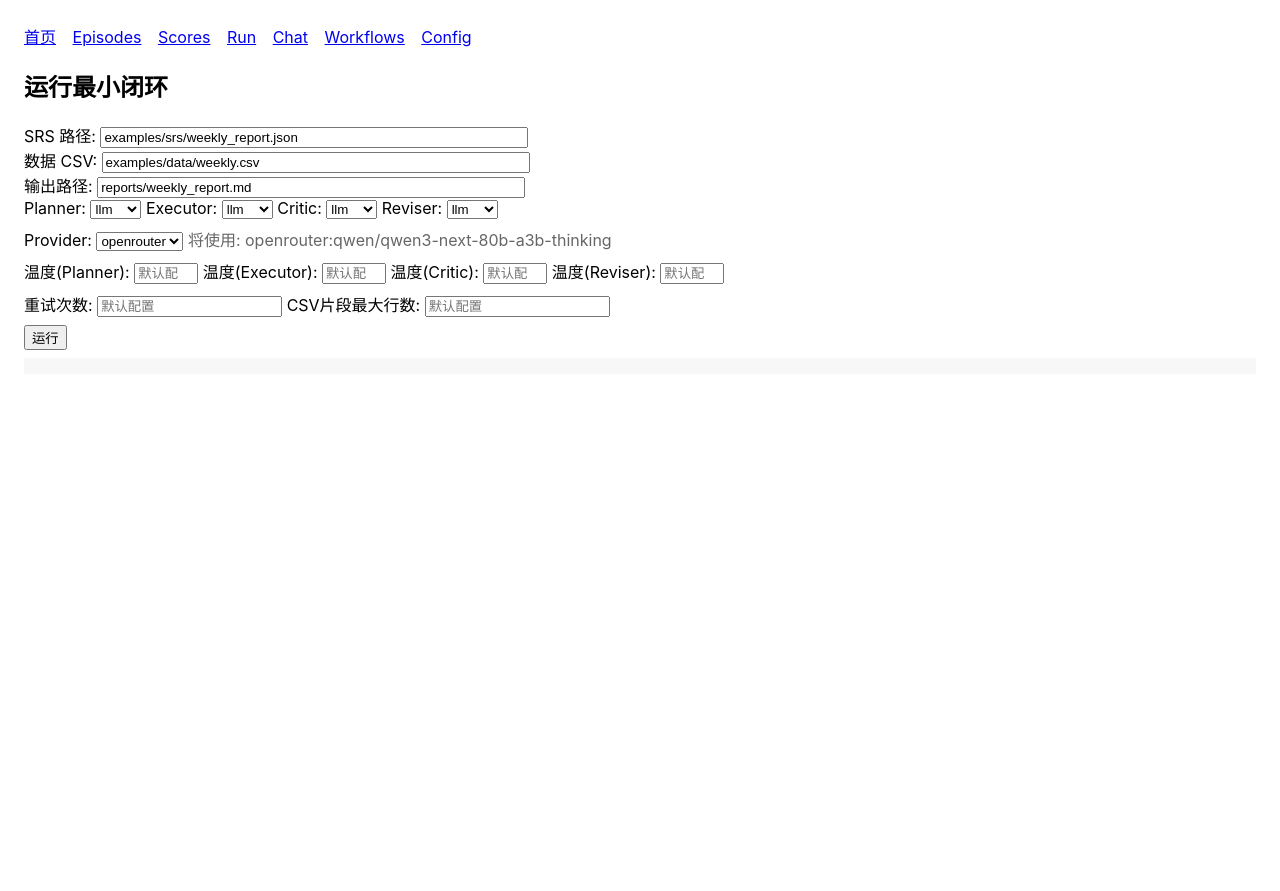
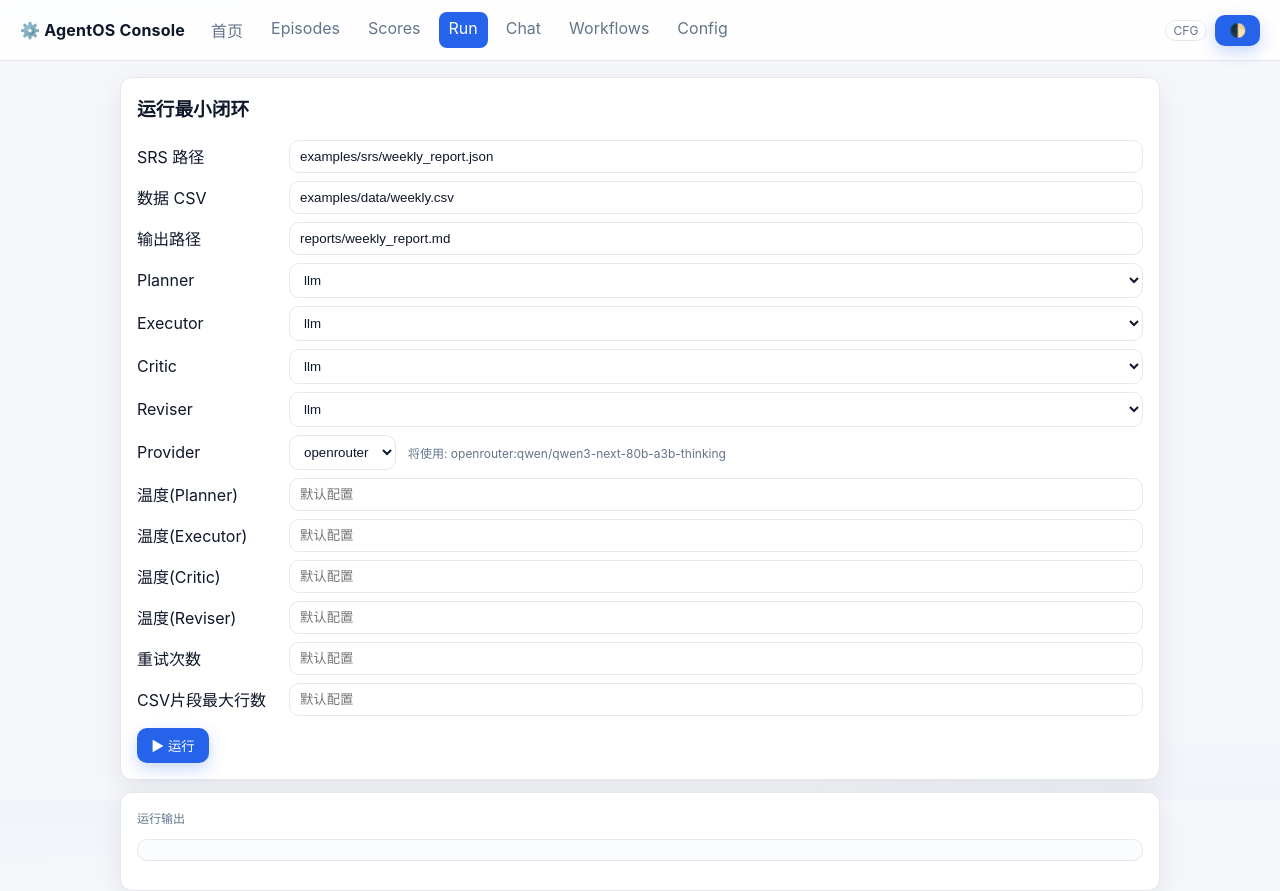
Before and after one commit to chaojiget/superflow, a FastAPI app: page /run in a window 1280 px wide. Before the commit the page ends 350 px from the top, so only its background shows below. Run offline with FastAPI, Linux system fonts and the light colour scheme.

Commit message:
feat(web): add static styles, theme toggle, and UI polish\n\n- Mount /static and serve local CSS\n- New topbar, active nav, dark/light theme toggle\n- Card, button, table styles; tabs and spinner animations\n- Refactor index/run templates for better UX

```diff
--- a/apps/server/main.py
+++ b/apps/server/main.py
@@ -64,6 +64,14 @@ def create_app() -> Any:
     app = FastAPI(title="AgentOS Console")
     tpl_dir = os.path.join(os.path.dirname(__file__), "templates")
     templates = Jinja2Templates(directory=tpl_dir)
+    # 挂载本地静态资源（CSS/JS），离线可用
+    try:
+        static_dir = os.path.join(os.path.dirname(__file__), "static")
+        if os.path.isdir(static_dir):
+            app.mount("/static", StaticFiles(directory=static_dir), name="static")
+    except Exception:
+        # 静态目录不存在也不影响运行
+        pass
     # Chat DB
     from .chat_db import init_db, append_message, get_history, clear_session, upsert_workflow, list_workflows, get_workflow, schedule_job, list_jobs, due_jobs, mark_job_result, get_job  # type: ignore
     chat_db_path = os.environ.get('CHAT_DB_PATH') or os.path.join(BASE_DIR, "chat.db")
--- /dev/null
+++ b/apps/server/static/style.css
@@ -0,0 +1,156 @@
+/* SPEC:
+  Module: apps/server/static/style.css
+  Goal: 提供轻量、离线可用的主题样式、组件与动画
+  Notes: 无第三方依赖；适配现有模板，不破坏 DOM 结构与 id
+*/
+
+:root {
+  --bg: #f6f7fb;
+  --panel: #ffffff;
+  --text: #0f172a;
+  --muted: #64748b;
+  --border: #e5e7eb;
+  --primary: #2563eb;
+  --primary-100: #dbeafe;
+  --primary-200: #bfdbfe;
+  --success: #16a34a;
+  --danger: #dc2626;
+  --warning: #d97706;
+  --shadow: 0 10px 30px rgba(15, 23, 42, 0.08);
+  --radius: 12px;
+}
+
+[data-theme="dark"] {
+  --bg: #0b1220;
+  --panel: #0f172a;
+  --text: #e2e8f0;
+  --muted: #94a3b8;
+  --border: #1f2937;
+  --primary: #60a5fa;
+  --primary-100: #172554;
+  --primary-200: #1d4ed8;
+  --shadow: 0 10px 30px rgba(0, 0, 0, 0.35);
+}
+
+* { box-sizing: border-box; }
+html, body { height: 100%; }
+body {
+  margin: 0;
+  color: var(--text);
+  background: radial-gradient(1200px 400px at 0% -20%, rgba(37, 99, 235, 0.08), transparent 60%),
+              radial-gradient(1200px 400px at 100% 120%, rgba(99, 102, 241, 0.07), transparent 60%),
+              var(--bg);
+  font-family: -apple-system, BlinkMacSystemFont, Segoe UI, Roboto, Helvetica, Arial, sans-serif;
+}
+
+/* 顶部导航 */
+.topbar {
+  position: sticky; top: 0; z-index: 20;
+  display: flex; align-items: center; gap: 16px;
+  padding: 12px 20px; margin: 0 0 16px 0;
+  background: color-mix(in srgb, var(--panel) 86%, transparent);
+  backdrop-filter: saturate(1.2) blur(8px);
+  border-bottom: 1px solid var(--border);
+}
+.brand { font-weight: 700; letter-spacing: 0.2px; }
+.nav { display: flex; gap: 8px; flex-wrap: wrap; }
+.nav a {
+  text-decoration: none; color: var(--muted);
+  padding: 6px 10px; border-radius: 8px;
+  transition: all .15s ease;
+}
+.nav a:hover { background: var(--primary-100); color: var(--primary); }
+.nav a.active { background: var(--primary); color: white; }
+.spacer { flex: 1; }
+.toolbar { display: flex; gap: 8px; align-items: center; }
+
+.container { max-width: 1080px; margin: 16px auto; padding: 0 20px; }
+
+/* 通用卡片与面板 */
+.card {
+  background: var(--panel);
+  border: 1px solid var(--border);
+  border-radius: var(--radius);
+  box-shadow: var(--shadow);
+  padding: 16px;
+}
+.card + .card { margin-top: 12px; }
+
+/* 表单与按钮 */
+input[type="text"], input[type="number"], select {
+  border: 1px solid var(--border);
+  background: var(--panel);
+  color: var(--text);
+  padding: 8px 10px;
+  border-radius: 10px;
+  outline: none;
+  transition: border-color .15s ease, box-shadow .15s ease;
+}
+input[type="text"]:focus, input[type="number"]:focus, select:focus {
+  border-color: var(--primary);
+  box-shadow: 0 0 0 3px color-mix(in srgb, var(--primary) 25%, transparent);
+}
+
+button, .btn {
+  appearance: none;
+  border: none;
+  background: var(--primary);
+  color: white;
+  padding: 8px 14px;
+  border-radius: 10px;
+  cursor: pointer;
+  transition: transform .06s ease, filter .2s ease, box-shadow .2s ease;
+  box-shadow: 0 6px 16px rgba(37, 99, 235, .25);
+}
+button:hover, .btn:hover { filter: brightness(1.03); }
+button:active, .btn:active { transform: translateY(1px); box-shadow: 0 4px 12px rgba(37, 99, 235, .25); }
+button[disabled] { opacity: .6; cursor: not-allowed; box-shadow: none; }
+
+/* 表格 */
+table { width: 100%; border-collapse: collapse; border: 1px solid var(--border); background: var(--panel); border-radius: var(--radius); overflow: hidden; }
+th, td { border-bottom: 1px solid var(--border); padding: 8px 10px; text-align: left; }
+th { background: color-mix(in srgb, var(--panel) 80%, var(--primary-100)); color: var(--text); }
+tbody tr:hover { background: color-mix(in srgb, var(--panel) 92%, var(--primary-100)); }
+
+/* Tabs （首页嵌入页使用） */
+#tabs { display: flex; gap: 6px; flex-wrap: wrap; }
+#tabs .tab {
+  background: var(--panel);
+  border: 1px solid var(--border);
+  color: var(--muted);
+  padding: 6px 12px; border-radius: 999px;
+  box-shadow: var(--shadow);
+  transition: all .15s ease;
+}
+#tabs .tab:hover { color: var(--primary); border-color: var(--primary-200); }
+#tabs .tab.active { background: var(--primary); color: #fff; border-color: var(--primary); }
+
+/* 动画与过渡 */
+.fade-in { animation: fadeIn .24s ease-out; }
+.slide-up { animation: slideUp .24s ease-out; }
+@keyframes fadeIn { from { opacity: 0 } to { opacity: 1 } }
+@keyframes slideUp { from { opacity: 0; transform: translateY(6px) } to { opacity: 1; transform: translateY(0) } }
+
+/* Spinner */
+.spinner { width: 16px; height: 16px; border: 2px solid color-mix(in srgb, var(--text) 20%, transparent); border-top-color: var(--primary); border-radius: 50%; animation: spin .9s linear infinite; display: inline-block; vertical-align: middle; }
+@keyframes spin { to { transform: rotate(360deg); } }
+
+/* 结果区与代码块 */
+pre { background: color-mix(in srgb, var(--panel) 85%, var(--primary-100)); padding: 10px; border-radius: 10px; border: 1px solid var(--border); overflow: auto; }
+code { font-family: ui-monospace, SFMono-Regular, Menlo, Consolas, monospace; }
+
+/* 轻提示 */
+.hint { color: var(--muted); font-size: 12px; }
+
+/* 小徽章 */
+.badge { font-size: 12px; padding: 2px 8px; border-radius: 999px; border: 1px solid var(--border); background: var(--panel); color: var(--muted); }
+.badge.primary { background: var(--primary-100); color: var(--primary); border-color: var(--primary-200); }
+.badge.success { background: #dcfce7; color: var(--success); border-color: #86efac; }
+.badge.warn { background: #fef3c7; color: var(--warning); border-color: #fde68a; }
+.badge.danger { background: #fee2e2; color: var(--danger); border-color: #fecaca; }
+
+/* 小布局工具 */
+.row { display: flex; gap: 12px; flex-wrap: wrap; }
+.col { flex: 1 1 260px; }
+.kv { display: grid; grid-template-columns: 140px 1fr; gap: 8px 12px; align-items: center; }
+@media (max-width: 640px) { .kv { grid-template-columns: 1fr; } }
--- a/apps/server/templates/base.html
+++ b/apps/server/templates/base.html
@@ -2,18 +2,14 @@
 <html>
 <head>
   <meta charset="utf-8">
+  <meta name="viewport" content="width=device-width, initial-scale=1"/>
   <title>AgentOS Console</title>
-  <style>
-    body{font-family: -apple-system, BlinkMacSystemFont, Segoe UI, Roboto, Helvetica, Arial, sans-serif; margin: 24px}
-    nav a{margin-right:12px}
-    table{border-collapse: collapse; margin-top: 12px}
-    td,th{border:1px solid #ddd; padding:6px 10px}
-    th{background:#fafafa}
-    .kpi{margin: 8px 0}
-  </style>
+  <link rel="stylesheet" href="{{ url_for('static', path='style.css') }}?v=1"/>
 </head>
 <body>
-  <nav>
+  <header class="topbar">
+    <div class="brand">⚙️ AgentOS Console</div>
+    <nav class="nav" id="topnav">
       <a href="/">首页</a>
       <a href="/episodes">Episodes</a>
       <a href="/scores">Scores</a>
@@ -22,6 +18,37 @@
       <a href="/workflows">Workflows</a>
       <a href="/config">Config</a>
     </nav>
+    <div class="spacer"></div>
+    <div class="toolbar">
+      <span class="badge" id="envBadge" title="当前模型与提供商来自配置">CFG</span>
+      <button id="btnTheme" title="切换主题">🌓</button>
+    </div>
+  </header>
+  <main class="container fade-in">
     {% block content %}{% endblock %}
+  </main>
+  <script>
+    // 主题切换（本地存储）
+    (function(){
+      const k='theme';
+      const saved = localStorage.getItem(k);
+      if(saved){ document.documentElement.setAttribute('data-theme', saved); }
+      document.getElementById('btnTheme')?.addEventListener('click', ()=>{
+        const cur = document.documentElement.getAttribute('data-theme') || 'light';
+        const nxt = (cur === 'dark') ? 'light' : 'dark';
+        document.documentElement.setAttribute('data-theme', nxt);
+        localStorage.setItem(k, nxt);
+      });
+    })();
+    // 激活当前导航
+    (function(){
+      const p = location.pathname.replace(/\/$/, '') || '/';
+      document.querySelectorAll('#topnav a').forEach(a=>{
+        const href = a.getAttribute('href') || '';
+        const hp = href.replace(/\/$/, '') || '/';
+        if(hp === p) a.classList.add('active');
+      });
+    })();
+  </script>
 </body>
 </html>
--- a/apps/server/templates/run_content.html
+++ b/apps/server/templates/run_content.html
@@ -1,36 +1,63 @@
-<h2>运行最小闭环</h2>
+<div class="card">
+  <h3 style="margin-top:0">运行最小闭环</h3>
   <form id="runForm" method="post" action="/api/run">
-  <div><label>SRS 路径: <input name="srs_path" value="examples/srs/weekly_report.json" style="width:420px"></label></div>
-  <div><label>数据 CSV: <input name="data_path" value="examples/data/weekly.csv" style="width:420px"></label></div>
-  <div><label>输出路径: <input name="out_path" value="reports/weekly_report.md" style="width:420px"></label></div>
-  <div>
-    <label>Planner: <select name="planner"><option>llm</option><option>rules</option></select></label>
-    <label>Executor: <select name="executor"><option>llm</option><option>skills</option></select></label>
-    <label>Critic: <select name="critic"><option>llm</option><option>rules</option></select></label>
-    <label>Reviser: <select name="reviser"><option>llm</option><option>rules</option></select></label>
-  </div>
-  <div style="margin-top:8px">
-    <label>Provider:
+    <div class="kv">
+      <label for="srs_path">SRS 路径</label>
+      <input id="srs_path" name="srs_path" type="text" value="examples/srs/weekly_report.json" placeholder="examples/srs/weekly_report.json" />
+
+      <label for="data_path">数据 CSV</label>
+      <input id="data_path" name="data_path" type="text" value="examples/data/weekly.csv" placeholder="examples/data/weekly.csv" />
+
+      <label for="out_path">输出路径</label>
+      <input id="out_path" name="out_path" type="text" value="reports/weekly_report.md" placeholder="reports/weekly_report.md" />
+
+      <label>Planner</label>
+      <select name="planner"><option>llm</option><option>rules</option></select>
+
+      <label>Executor</label>
+      <select name="executor"><option>llm</option><option>skills</option></select>
+
+      <label>Critic</label>
+      <select name="critic"><option>llm</option><option>rules</option></select>
+
+      <label>Reviser</label>
+      <select name="reviser"><option>llm</option><option>rules</option></select>
+
+      <label>Provider</label>
+      <div class="row">
         <select name="provider">
           <option value="openrouter" {% if cur_provider=='openrouter' %}selected{% endif %}>openrouter</option>
           <option value="openai" {% if cur_provider=='openai' %}selected{% endif %}>openai</option>
         </select>
-    </label>
-    <span id="providerHint" style="color:#666">将使用: {{cur_provider}}:{{cur_model}}</span>
+        <span id="providerHint" class="hint" style="align-self:center">将使用: {{cur_provider}}:{{cur_model}}</span>
       </div>
-  <div style="margin-top:8px">
-    <label>温度(Planner): <input name="temp_planner" type="number" step="0.1" min="0" max="2" placeholder="默认配置"></label>
-    <label>温度(Executor): <input name="temp_executor" type="number" step="0.1" min="0" max="2" placeholder="默认配置"></label>
-    <label>温度(Critic): <input name="temp_critic" type="number" step="0.1" min="0" max="2" placeholder="默认配置"></label>
-    <label>温度(Reviser): <input name="temp_reviser" type="number" step="0.1" min="0" max="2" placeholder="默认配置"></label>
+
+      <label>温度(Planner)</label>
+      <input name="temp_planner" type="number" step="0.1" min="0" max="2" placeholder="默认配置">
+
+      <label>温度(Executor)</label>
+      <input name="temp_executor" type="number" step="0.1" min="0" max="2" placeholder="默认配置">
+
+      <label>温度(Critic)</label>
+      <input name="temp_critic" type="number" step="0.1" min="0" max="2" placeholder="默认配置">
+
+      <label>温度(Reviser)</label>
+      <input name="temp_reviser" type="number" step="0.1" min="0" max="2" placeholder="默认配置">
+
+      <label>重试次数</label>
+      <input name="retries" type="number" min="0" placeholder="默认配置">
+
+      <label>CSV片段最大行数</label>
+      <input name="max_rows" type="number" min="1" placeholder="默认配置">
     </div>
-  <div style="margin-top:8px">
-    <label>重试次数: <input name="retries" type="number" min="0" placeholder="默认配置"></label>
-    <label>CSV片段最大行数: <input name="max_rows" type="number" min="1" placeholder="默认配置"></label>
+    <div style="margin-top:12px"><button type="submit">▶ 运行</button></div>
+  </form>
 </div>
-  <div style="margin-top:8px"><button type="submit">运行</button></div>
-</form>
-<pre id="runResult" style="background:#f7f7f7; padding:8px; margin-top:8px"></pre>
+
+<div class="card" style="margin-top:12px">
+  <div class="hint" style="margin-bottom:6px">运行输出</div>
+  <pre id="runResult"></pre>
+</div>
 <script>
 const form = document.getElementById('runForm');
 const el = document.getElementById('runResult');
```
Also changed, not shown: apps/server/templates/index.html (+12 -11 lines). Lines whose indentation alone changed are shown as unchanged.
